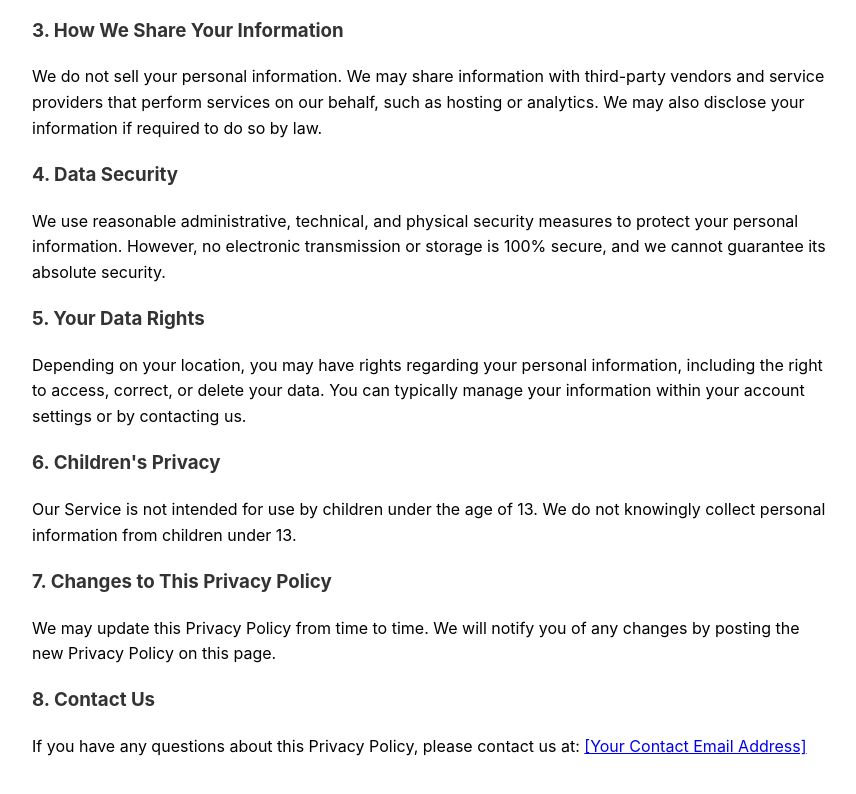
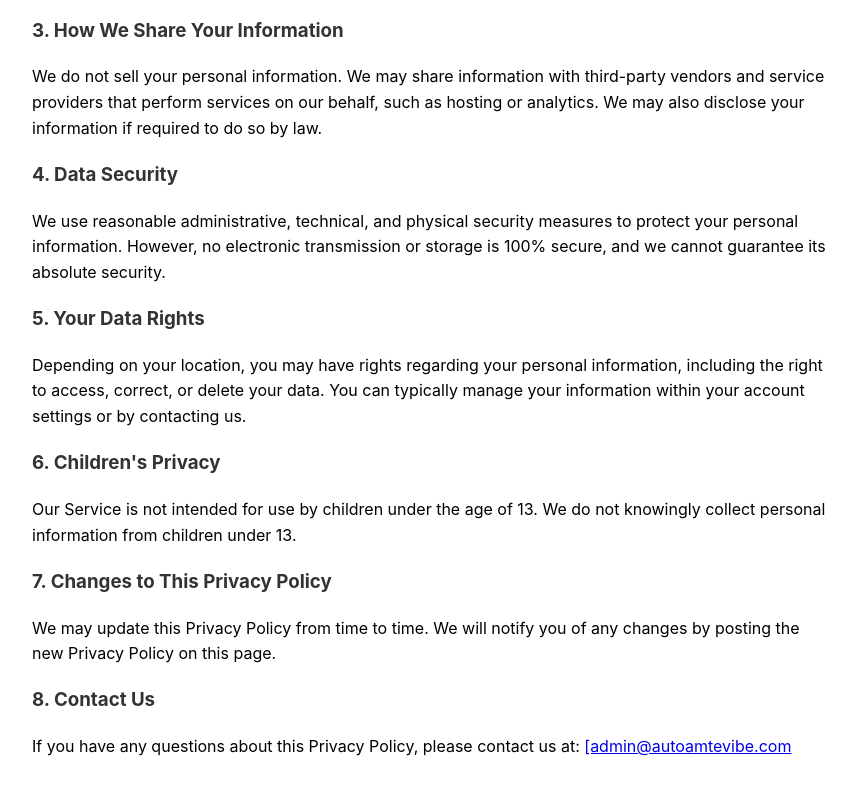
Before and after one commit to admin291/privacy-policy, a plain HTML site: page index.html in a window 1280 px wide. Shown: the part 786-1580 px from the top of the page, without its empty margins (208-1064 px from the left). Drawn offline with Linux system fonts and the light colour scheme.

Commit message:
Update index.html

```diff
--- a/index.html
+++ b/index.html
@@ -52,7 +52,7 @@
     <p>We may update this Privacy Policy from time to time. We will notify you of any changes by posting the new Privacy Policy on this page.</p>
 
     <h3>8. Contact Us</h3>
-    <p>If you have any questions about this Privacy Policy, please contact us at: <a href="mailto:[Your Contact Email Address]">[Your Contact Email Address]</a></p>
+    <p>If you have any questions about this Privacy Policy, please contact us at: <a href="mailto:admin@automatevibe.com">[admin@autoamtevibe.com</a></p>
 
 </body>
 </html>
```
